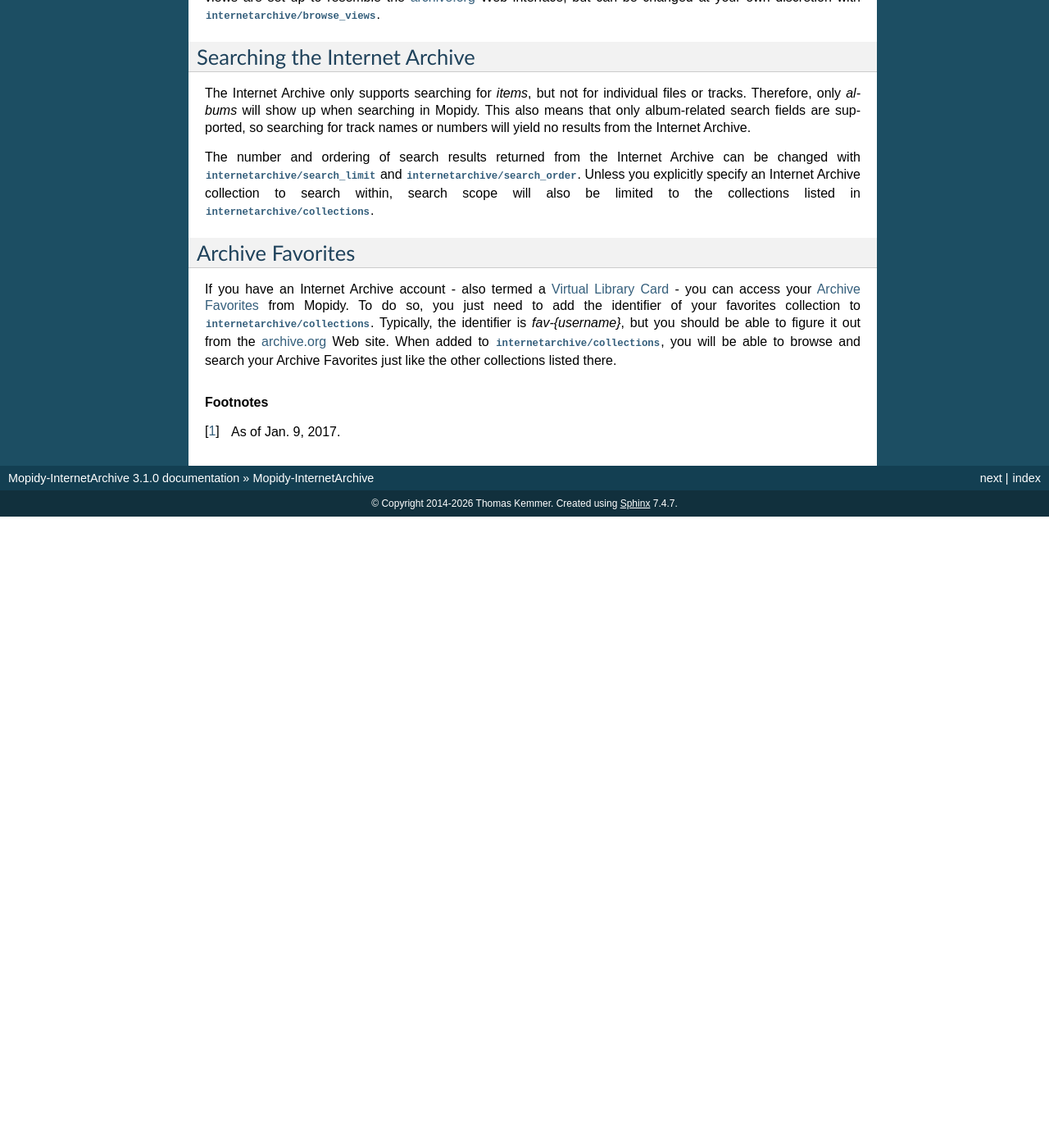
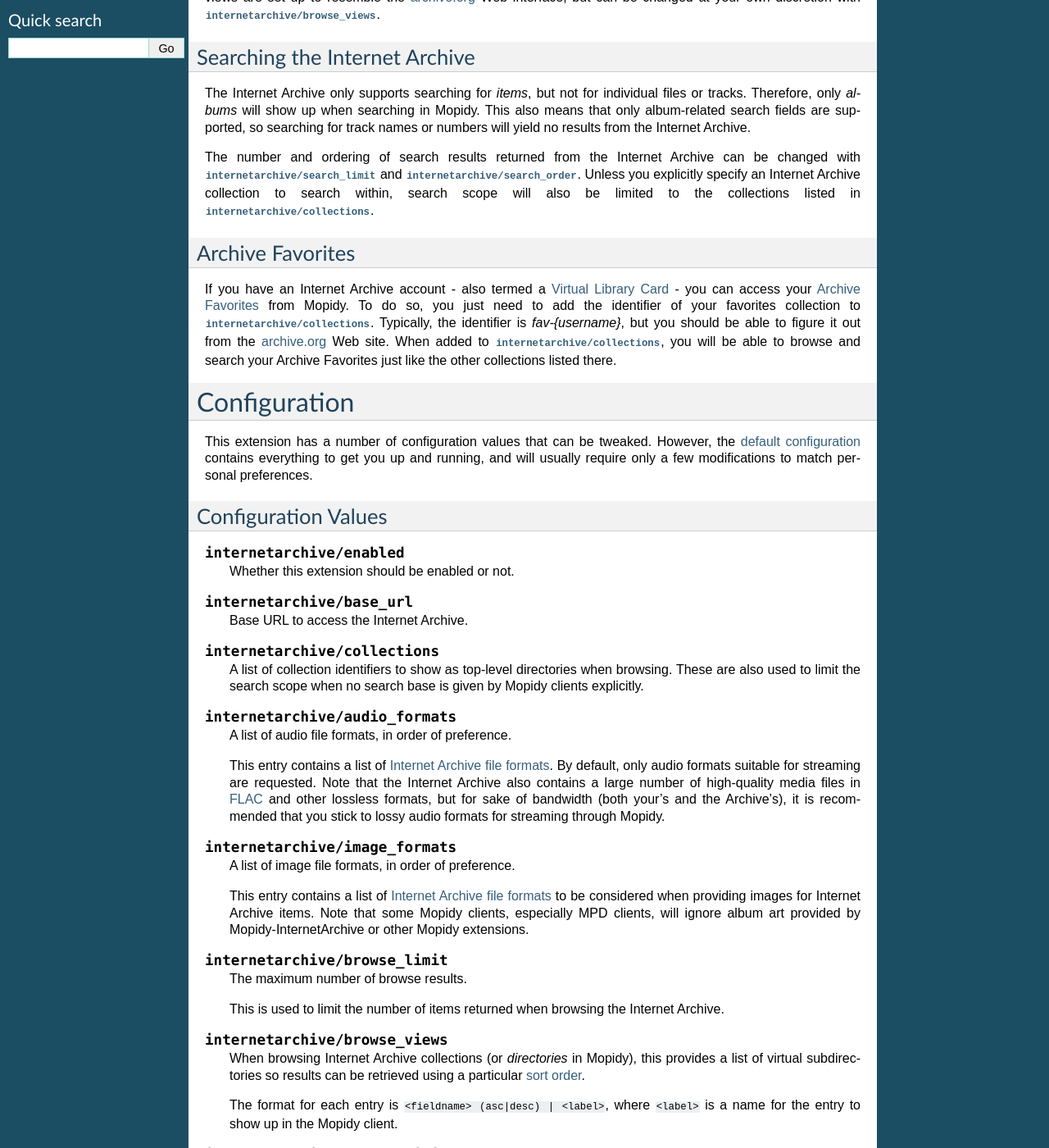
Before and after one commit to tkem/mopidy-internetarchive, a Sphinx documentation site: the page built from docs/index.rst, in a window 1280 px wide and 1400 px high, scrolled down 500 px. Shown: the whole window at 82% size. Built offline with Sphinx 7.4.7, drawn with Linux system fonts in a browser that asks for light colours; before the commit the page ends 1130 px from its top, so only the background shows below that; some of the changed text lies outside the part shown.

```diff
--- a/docs/changelog.rst
+++ /dev/null
@@ -1,5 +0,0 @@
-**********
-Change Log
-**********
-
-.. include:: ../CHANGELOG.rst
--- a/docs/index.rst
+++ b/docs/index.rst
@@ -69,19 +71,151 @@ search your Archive Favorites just like the other collections listed
 there.
 
 
-.. toctree::
-   :hidden:
+*************
+Configuration
+*************
 
-   install
-   config
-   changelog
-   license
+This extension has a number of configuration values that can be
+tweaked.  However, the :ref:`default configuration <defconf>` contains
+everything to get you up and running, and will usually require only a
+few modifications to match personal preferences.
+
+
+.. _confvals:
+
+Configuration Values
+====================
+
+.. confval:: internetarchive/enabled
+
+   Whether this extension should be enabled or not.
+
+.. confval:: internetarchive/base_url
+
+   Base URL to access the Internet Archive.
+
+.. confval:: internetarchive/collections
+
+   A list of collection identifiers to show as top-level directories
+   when browsing.  These are also used to limit the search scope when
+   no search base is given by Mopidy clients explicitly.
+
+.. confval:: internetarchive/audio_formats
+
+   A list of audio file formats, in order of preference.
+
+   This entry contains a list of `Internet Archive file formats`_.  By
+   default, only audio formats suitable for streaming are requested.
+   Note that the Internet Archive also contains a large number of
+   high-quality media files in FLAC_ and other lossless formats, but
+   for sake of bandwidth (both your's and the Archive's), it is
+   recommended that you stick to lossy audio formats for streaming
+   through Mopidy.
+
+.. confval:: internetarchive/image_formats
+
+   A list of image file formats, in order of preference.
+
+   This entry contains a list of `Internet Archive file formats`_ to
+   be considered when providing images for Internet Archive items.
+   Note that some Mopidy clients, especially MPD clients, will ignore
+   album art provided by Mopidy-InternetArchive or other Mopidy
+   extensions.
+
+.. confval:: internetarchive/browse_limit
+
+   The maximum number of browse results.
+
+   This is used to limit the number of items returned when browsing
+   the Internet Archive.
+
+.. confval:: internetarchive/browse_views
+
+   When browsing Internet Archive collections (or *directories* in
+   Mopidy), this provides a list of virtual subdirectories so results
+   can be retrieved using a particular :ref:`sort order<sortorder>`.
+
+   The format for each entry is ``<fieldname> (asc|desc) | <label>``,
+   where ``<label>`` is a name for the entry to show up in the Mopidy
+   client.
+
+.. confval:: internetarchive/search_limit
+
+   The maximum number of search results.
+
+   This is used to limit the number of items returned when searching
+   the Internet Archive.
+
+.. confval:: internetarchive/search_order
+
+   The :ref:`sort order<sortorder>` used when searching the Internet
+   Archive.
+
+.. confval:: internetarchive/cache_size
+
+   The number of Internet Archive items to cache in memory.
+
+.. confval:: internetarchive/cache_ttl
+
+   The cache time-to-live in seconds.
+
+.. confval:: internetarchive/retries
+
+   The maximum number of retries each HTTP connection should attempt.
+
+.. confval:: internetarchive/timeout
+
+   The timeout in seconds for HTTP requests to the Internet Archive.
+
+
+.. _sortorder:
+
+Sort Order Fields
+=================
+
+The sort order for searching and browsing is given as ``<fieldname>
+(asc|desc)``, where ``<fieldname>`` is one of:
+
+  - addeddate
+  - avg_rating
+  - call_number
+  - createdate
+  - creatorSorter
+  - date
+  - downloads
+  - foldoutcount
+  - headerImage
+  - identifier
+  - imagecount
+  - indexdate
+  - languageSorter
+  - licenseurl
+  - month
+  - nav_order
+  - num_reviews
+  - publicdate
+  - reviewdate
+  - stars
+  - titleSorter
+  - week
+  - year
+
+
+.. _defconf:
+
+Default Configuration
+=====================
+
+For reference, this is the default configuration shipped with
+Mopidy-InternetArchive release |release|:
+
+.. literalinclude:: ../src/mopidy_internetarchive/ext.conf
+   :language: ini
 
 
 .. rubric:: Footnotes
 
 .. [#footnote1] As of Jan. 9, 2017.
-
 
 .. _Mopidy: http://www.mopidy.com/
 .. _Internet Archive: http://archive.org
@@ -92,7 +226,9 @@ there.
 .. _original music: https://archive.org/details/opensource_audio
 .. _Live Music Archive: https://archive.org/details/etree
 .. _LibriVox: https://archive.org/details/librivoxaudio
-
 .. _archive.org: https://archive.org/
 .. _Virtual Library Card: https://archive.org/account/login.createaccount.php
 .. _Archive Favorites: https://archive.org/bookmarks.php
+
+.. _FLAC: http://en.wikipedia.org/wiki/FLAC
+.. _Internet Archive file formats: https://archive.org/help/derivatives.php
```
Also changed, not shown: other parts of docs/index.rst (+2 -0 lines), README.rst (+45 -17 lines), docs/config.rst (deleted, +0 -144 lines), docs/install.rst (deleted, +0 -13 lines), docs/license.rst (deleted, +0 -17 lines).
